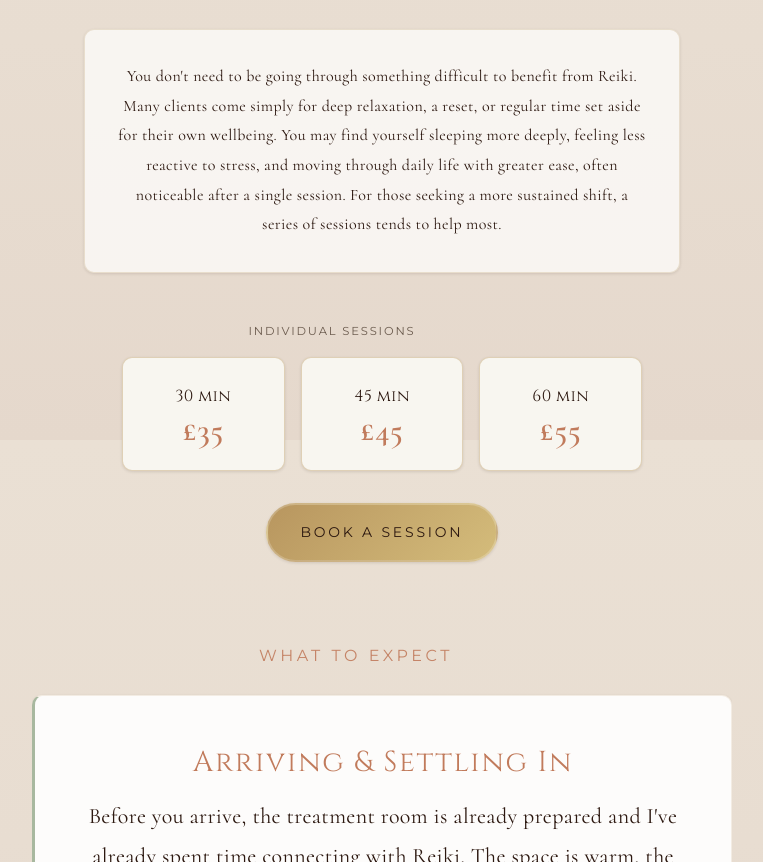
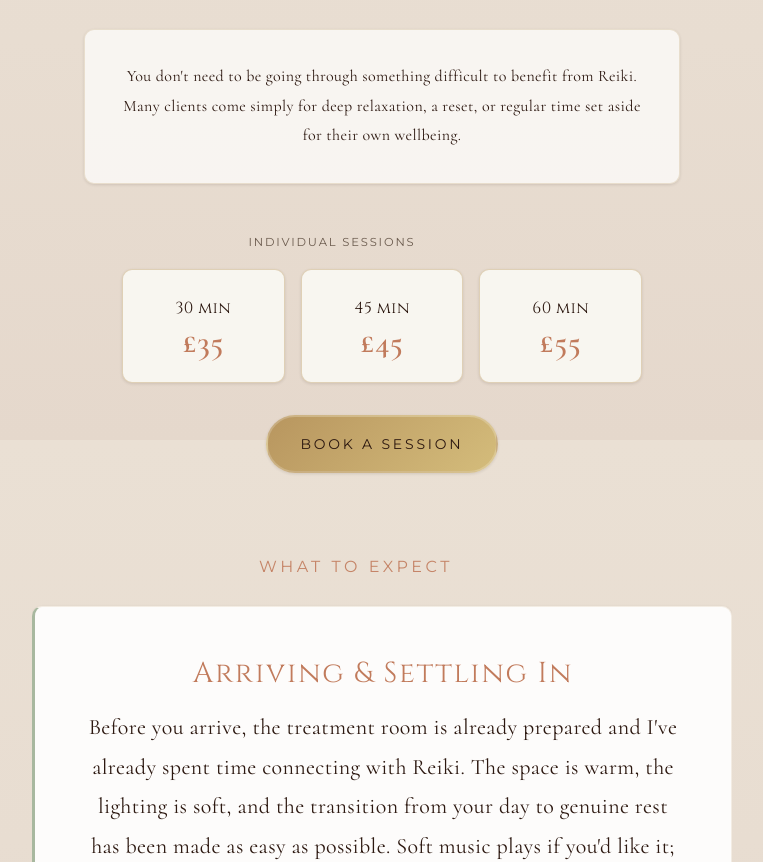
Before and after one commit to thereikispace/TheReikiSpace, a plain HTML site: page index.html in a window 1280 px wide. Shown: the part 9160-10022 px from the top of the page, without its empty margins (258-1021 px from the left). Drawn offline with Linux system fonts and the light colour scheme.

Commit message:
Homepage: trim the line above the prices
The outcome sentences now repeat Reiki in a Nutshell, and the series line
pointed at the hidden Course of Six.

Co-Authored-By: Claude Opus 5 <noreply@anthropic.com>

```diff
--- a/index.html
+++ b/index.html
@@ -3130,7 +3130,7 @@
                     <img src="buxton-2.jpg" alt="Buxton, Derbyshire" style="width:100%; max-height:480px; object-fit:cover; display:block; border-radius:var(--border-radius);" loading="lazy">
                 </div>
                 <div style="max-width:64ch; margin:0 auto var(--space-2xl); background:rgba(255,255,255,0.7); border:1px solid rgba(184,150,95,0.25); border-radius:var(--border-radius); padding:var(--space-xl); box-shadow:var(--shadow-sm);">
-                    <p style="text-align:center; font-size:var(--font-size-base); line-height:1.85; color:var(--text-on-cream); margin:0;">You don't need to be going through something difficult to benefit from Reiki. Many clients come simply for deep relaxation, a reset, or regular time set aside for their own wellbeing. You may find yourself sleeping more deeply, feeling less reactive to stress, and moving through daily life with greater ease, often noticeable after a single session. For those seeking a more sustained shift, a series of sessions tends to help most.</p>
+                    <p style="text-align:center; font-size:var(--font-size-base); line-height:1.85; color:var(--text-on-cream); margin:0;">You don't need to be going through something difficult to benefit from Reiki. Many clients come simply for deep relaxation, a reset, or regular time set aside for their own wellbeing.</p>
                 </div>
 
                 <!-- Standard individual session pricing -->
```
